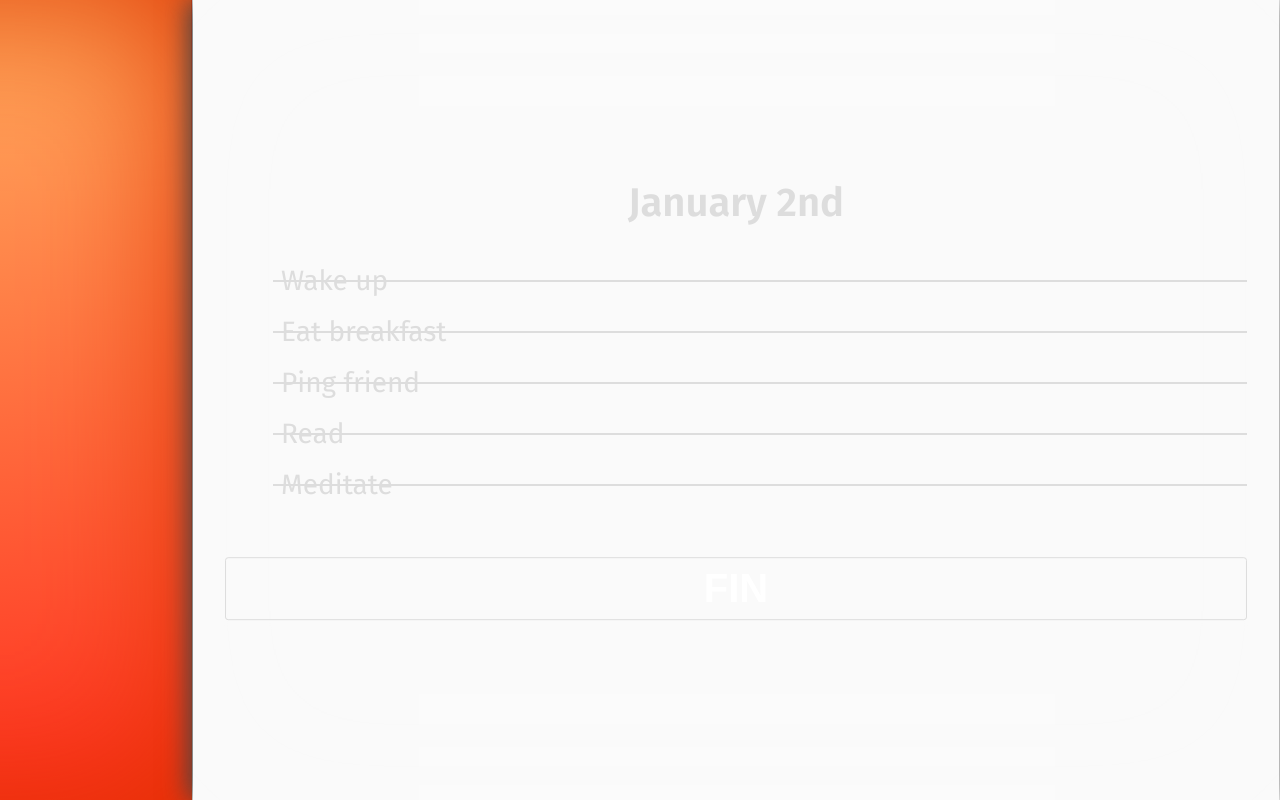
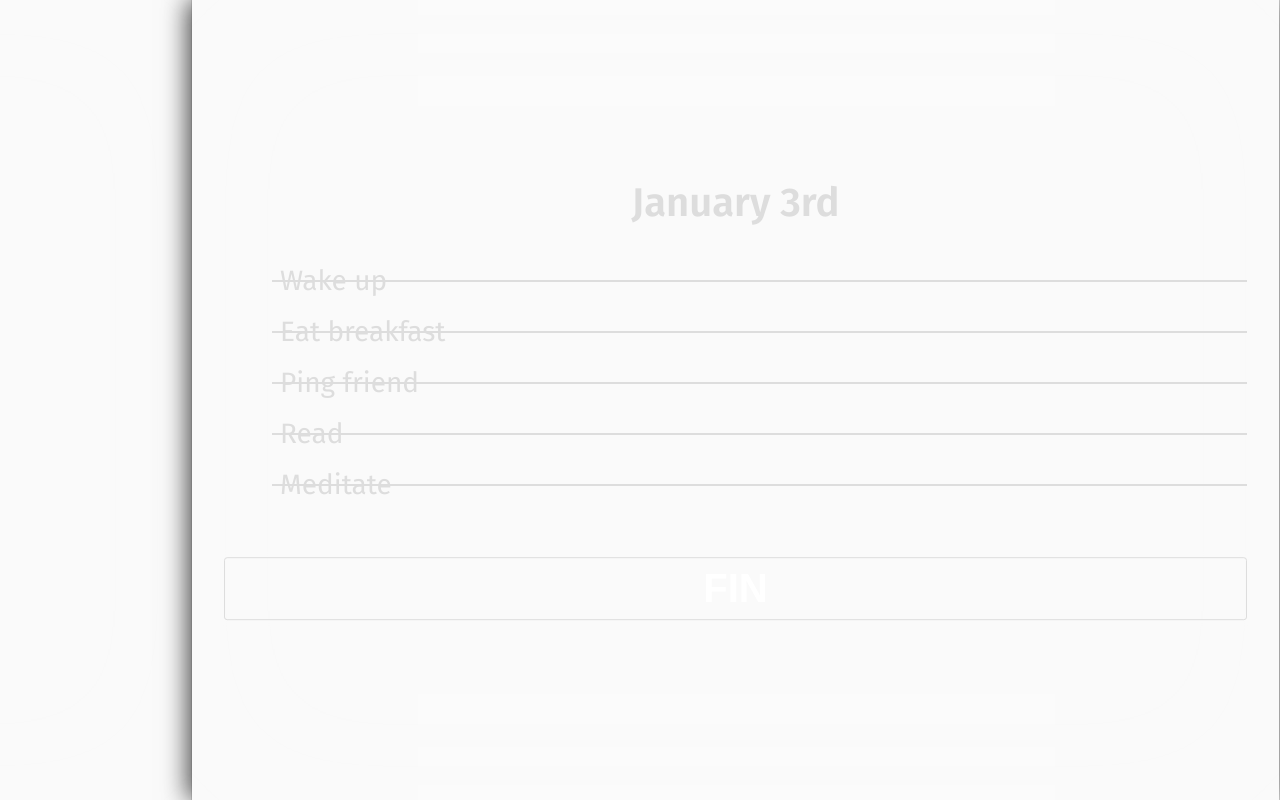
Before and after one commit to abattenb/finir, a Vue app: page / in a window 1280 px wide. Built offline with nearby package versions, Linux system fonts and the light colour scheme.

Commit message:
Add tomorrow and animation on today completion

```diff
--- a/src/components/Day.vue
+++ b/src/components/Day.vue
@@ -9,7 +9,6 @@
 </template>
 <script>
 /* eslint-disable */
-import Color from 'color';
 import dateFns from 'date-fns';
 
 export default {
@@ -52,7 +51,7 @@ export default {
   box-sizing: border-box;
 
   --theme-text: #DDD;
-  --theme-primary: #FAFAFA;
+  --theme-primary: #DDD;
   --theme-high: #FAFAFA;
   --theme-low: #FAFAFA;
   --theme-dark: #FAFAFA;
@@ -60,8 +59,8 @@ export default {
   color: var(--theme-text);
   box-shadow: inset 0 0 10rem var(--theme-dark);
   text-shadow: 0 -.075rem 0rem var(--theme-dark);
-  border-left: .1rem solid var(--theme-high);
-  border-right: .1rem solid var(--theme-dark);
+  border-left: .1rem solid var(--theme-hard);
+  border-right: .1rem solid var(--theme-primary);
   background: linear-gradient(-185deg, var(--theme-high), var(--theme-low));
 
   > div {
--- a/src/components/Timeline.vue
+++ b/src/components/Timeline.vue
@@ -1,28 +1,8 @@
 <template>
   <div class="timeline">
-    <!-- <div class="day today">
-      <div>
-        <div>
-          {{ formatDate(timeline[0].day) }}
-        </div>
-        <div class="list">
-          <div
-            v-for="day in list"
-            :key="day.name"
-            class="day">
-            <i class="far fa-square"></i>
-            &nbsp;
-            {{ day.name }}
-          </div>
-        </div>
-        <button class="fin">
-          FIN
-        </button>
-      </div>
-    </div> -->
 
-    <!-- tomorrow? -->
-    <today :thisDay="timeline[0]" :timeline="timeline" :list="list" :rewards="rewards" />
+    <tomorrow :thisDay="timeline[0]" v-if="timeline[1].reward"/>
+    <today :thisDay="timeline[1]" :timeline="timeline" :list="list" :rewards="rewards" />
     <day :thisDay="day" v-for="day in notToday" :key="day.day" />
   </div>
 </template>
@@ -31,11 +11,10 @@
 /* eslint-disable no-console */
 /* eslint-disable no-unused-vars */
 
-// TODO: Randomly assign rewards
-import Color from 'color';
 import dateFns from 'date-fns';
 import day from './Day';
 import today from './Today';
+import tomorrow from './Tomorrow';
 
 export default {
   name: 'timeline',
@@ -124,8 +103,18 @@ export default {
       ],
       timeline: [
         {
+          day: '2018-01-04T08:00:00.000Z',
+          theme: 'megaviolet',
+          reward: '',
+        },
+        {
+          day: '2018-01-03T08:00:00.000Z',
+          theme: 'seadrink',
+          reward: '',
+        },
+        {
           day: '2018-01-02T08:00:00.000Z',
-          theme: 'seadrink',
+          theme: '',
           reward: '',
         },
         {
@@ -148,31 +137,6 @@ export default {
           theme: '',
           reward: '',
         },
-        {
-          day: '2017-12-28T08:00:00.000Z',
-          theme: 'starburst',
-          reward: 'fa-coffee',
-        },
-        {
-          day: '2017-12-27T08:00:00.000Z',
-          theme: 'limelife',
-          reward: 'fa-bomb',
-        },
-        {
-          day: '2017-12-26T08:00:00.000Z',
-          theme: 'seadrink',
-          reward: 'fa-book',
-        },
-        {
-          day: '2017-12-25T08:00:00.000Z',
-          theme: 'barbiegirl',
-          reward: 'fa-utensils-alt',
-        },
-        {
-          day: '2017-12-24T08:00:00.000Z',
-          theme: 'spiltblues',
-          reward: 'fa-trophy',
-        },
       ],
     };
   },
@@ -185,12 +149,13 @@ export default {
   },
   computed: {
     notToday() {
-      return this.timeline.slice(1, this.timeline.length);
+      return this.timeline.slice(2, this.timeline.length);
     },
   },
   components: {
     day,
     today,
+    tomorrow,
   },
 };
 </script>
--- a/src/components/Today.vue
+++ b/src/components/Today.vue
@@ -32,7 +32,6 @@
 </template>
 <script>
 /* eslint-disable */
-import Color from 'color';
 import dateFns from 'date-fns';
 import day from './Day';
 
--- /dev/null
+++ b/src/components/Tomorrow.vue
@@ -0,0 +1,55 @@
+<template>
+  <div class="day tomorrow"  :class="theme">
+    <!-- Tomorrow -->
+    <!-- <div>{{formatDate}}</div> -->
+
+  </div>
+</template>
+<script>
+/* eslint-disable */
+import day from './Day';
+import dateFns from 'date-fns';
+
+export default {
+  name: 'tomorrow',
+  extends: day,
+  props: [
+  ],
+  data() {
+    return {
+    }
+  },
+  created() {
+  },
+  computed: {
+    formatDate() {
+      // return dateFns.format(this.thisDay.day, 'MMMM Do');
+    },
+    theme() {
+      // Auto applies tomorrows theme
+      return this.thisDay.theme;
+    }
+  },
+  methods: {
+  },
+};
+</script>
+<style lang="scss">
+
+.tomorrow {
+  flex-basis: 0;
+  margin-left: -.1rem;
+  animation: 3s reveal 8s forwards;
+}
+
+@keyframes reveal {
+  from {
+    flex-basis: 0;
+    margin-left: -.1rem;
+  }
+  to {
+    flex-basis: 85vw;
+    margin-left: 0;
+  }
+}
+</style>
```
